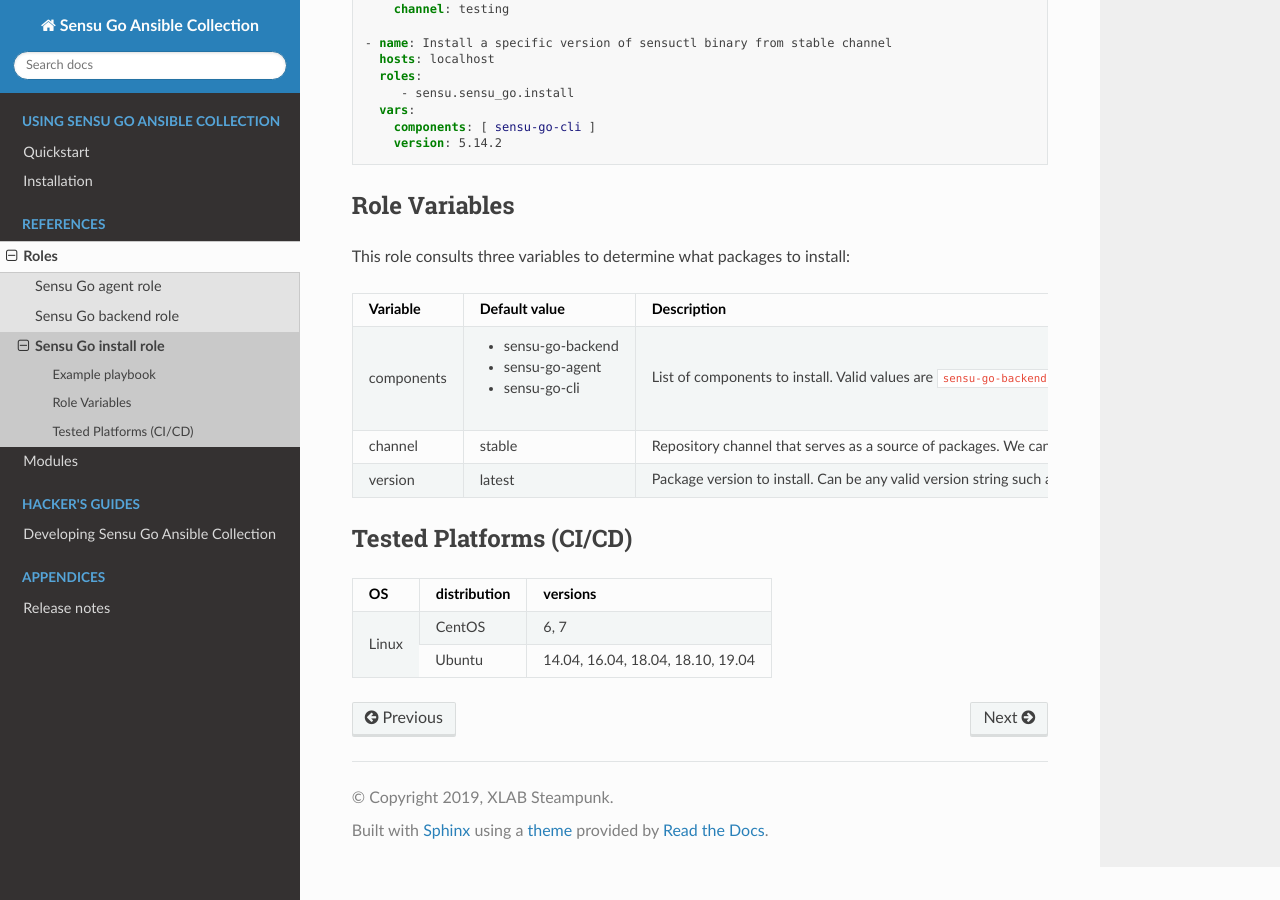
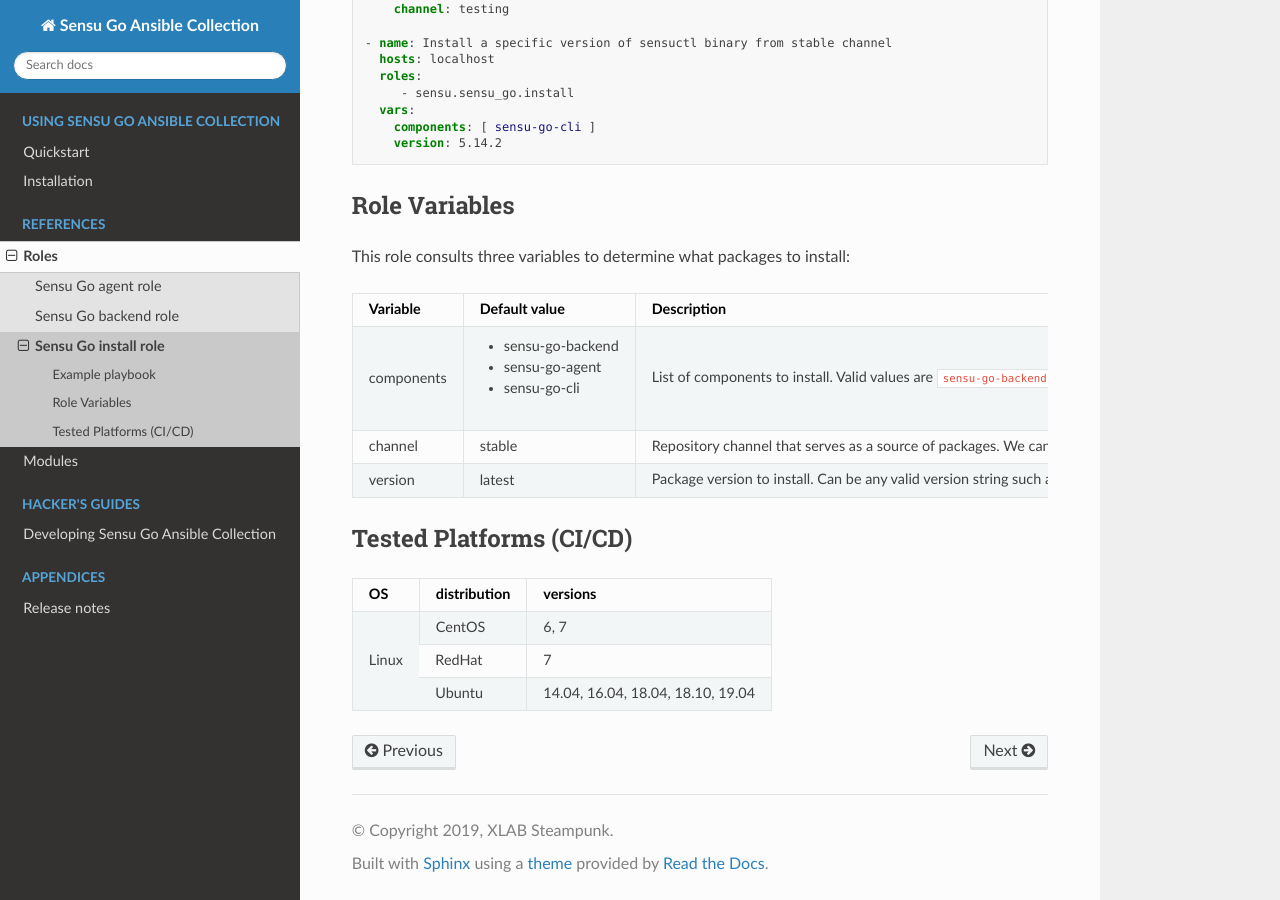
Before and after one commit to sensu/sensu-go-ansible, a Sphinx documentation site: the page built from docs/source/roles/install.rst, in a window 1280 px wide and 900 px high, scrolled down 708 px. Built offline with Sphinx 7.4.7 and the Read the Docs theme 2.0.0, drawn with Linux system fonts in a browser that asks for light colours.

Commit message:
Add support for install on RedHat 7
* Links to CentOS vars
* Adds new RHEL7 test image

```diff
--- a/docs/source/roles/install.rst
+++ b/docs/source/roles/install.rst
@@ -62,5 +62,7 @@
 +=======+==============+===================================+
 | Linux | CentOS       | 6, 7                              |
 |       +--------------+-----------------------------------+
+|       | RedHat       | 7                                 |
+|       +--------------+-----------------------------------+
 |       | Ubuntu       | 14.04, 16.04, 18.04, 18.10, 19.04 |
 +-------+--------------+-----------------------------------+
```
Also changed, not shown: 2 other files.
